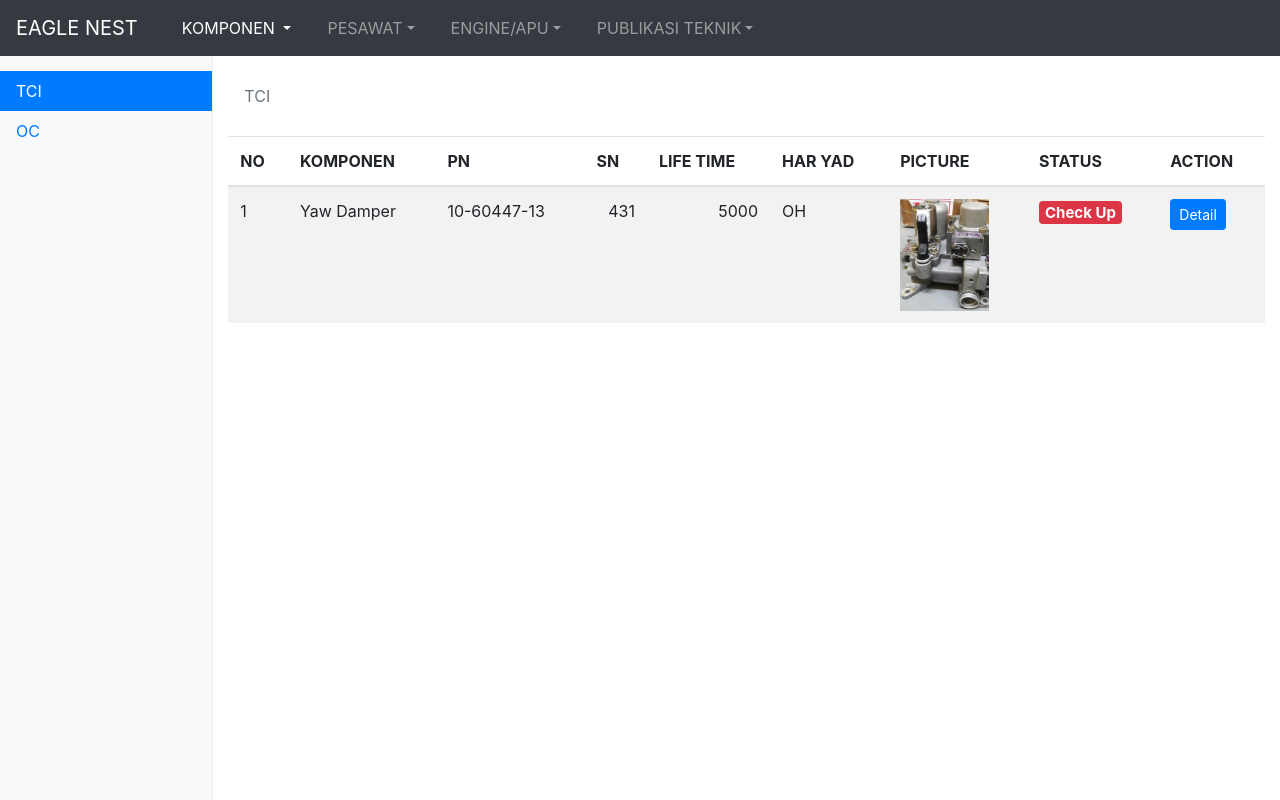
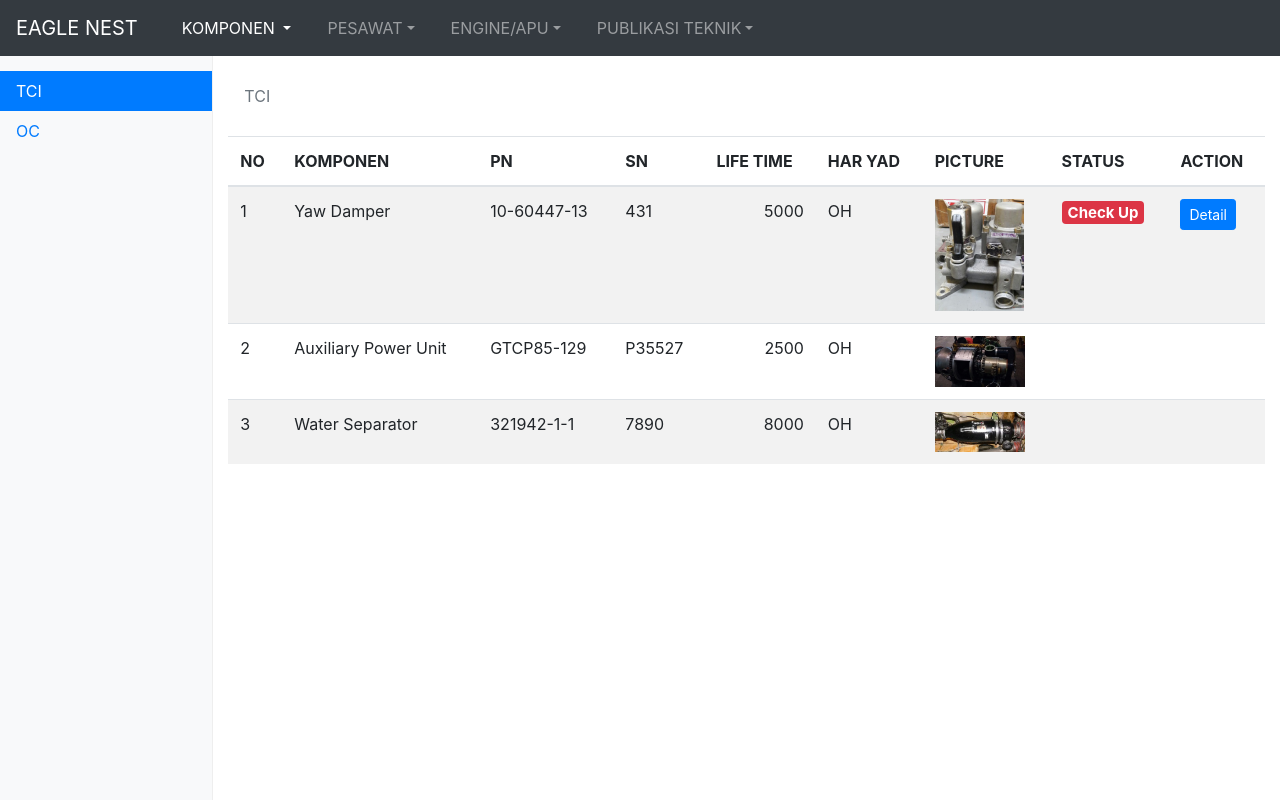
Before and after one commit to ciheul/landing, a Django app: page /eaglenest/component/tci/ in a window 1280 px wide. Run offline with Django 3.2, Linux system fonts and the light colour scheme; some libraries are stand-ins or nearby versions.

Commit message:
add two components

```diff
--- a/eaglenest/templates/eaglenest/component-tci-list.html
+++ b/eaglenest/templates/eaglenest/component-tci-list.html
@@ -44,12 +44,34 @@
               <td>1</td>
               <td>Yaw Damper</td>
               <td>10-60447-13</td>
-              <td style="text-align: right">431</td>
+              <td>431</td>
               <td style="text-align: right">5000</td>
               <td>OH</td>
               <td><img src="{% static '/eaglenest/images/yaw-dumper.png' %}" /></td>
               <td><h5><span class="badge badge-danger">Check Up</span></h5></td>
               <td><a class="btn btn-sm btn-primary" role="button" href="/eaglenest/component/tci/1/">Detail</a></td>
+            </tr>
+            <tr>
+              <td>2</td>
+              <td>Auxiliary Power Unit</td>
+              <td>GTCP85-129</td>
+              <td>P35527</td>
+              <td style="text-align: right">2500</td>
+              <td>OH</td>
+              <td><img src="{% static '/eaglenest/images/apu.jpeg' %}" width="90" /></td>
+              <td></td>
+              <td></td>
+            </tr>
+            <tr>
+              <td>3</td>
+              <td>Water Separator</td>
+              <td>321942-1-1</td>
+              <td>7890</td>
+              <td style="text-align: right">8000</td>
+              <td>OH</td>
+              <td><img src="{% static '/eaglenest/images/water-separator.jpeg' %}" width="90" /></td>
+              <td></td>
+              <td></td>
             </tr>
           </tbody>
         </table>
```
Also changed, not shown: eaglenest/static/eaglenest/images/apu.jpeg (added), eaglenest/static/eaglenest/images/planes.jpeg (added), eaglenest/static/eaglenest/images/water-separator.jpeg (added), eaglenest/templates/eaglenest/base.html (line endings or trailing spaces).
